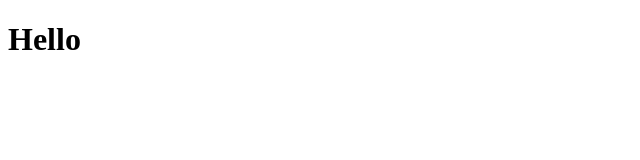
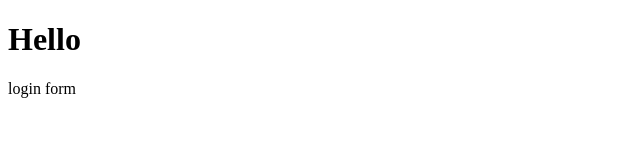
Before and after one commit to roland372/myappsample, a plain HTML site: page index.html in a window 1280 px wide. Shown: the full height of the page, 0-640 px from the left. Drawn offline with Linux system fonts and the light colour scheme.

Commit message:
login form

```diff
--- /dev/null
+++ b/dir2/app2.js
@@ -0,0 +1 @@
+console.log(123)
--- a/index.html
+++ b/index.html
@@ -9,7 +9,7 @@
 
 <body>
     <h1>Hello</h1>
-    <p></p>
+    <p>login form</p>
 
 </body>
 
```
Also changed, not shown: login.html (added, +1 -0 lines), log.txt (added).
